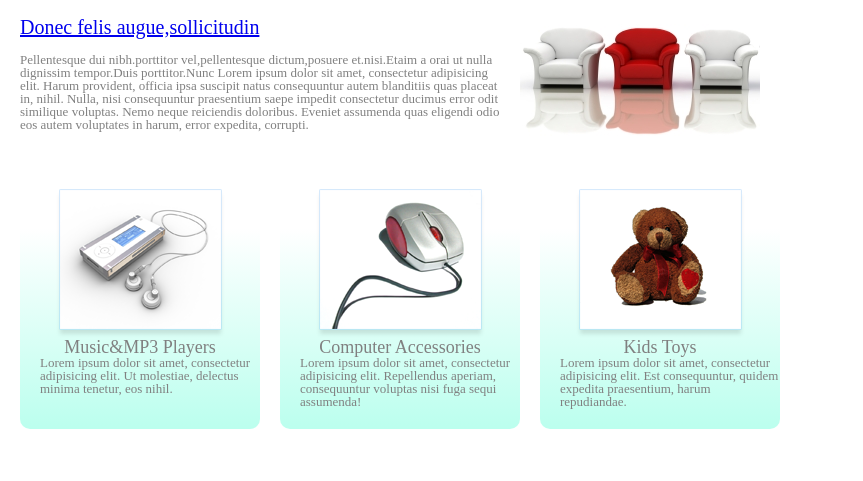
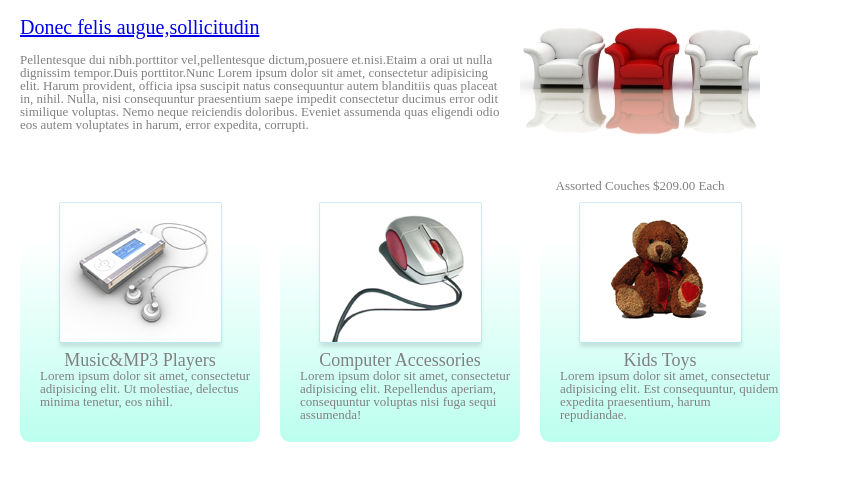
Before and after one commit to g6165310/hw3, a plain HTML site: page index.html in a window 1280 px wide. Shown: the part 103-584 px from the top of the page, without its empty margins (0-863 px from the left). Drawn offline with Linux system fonts and the light colour scheme.

Commit message:
css html 修改
css html 修改

```diff
--- a/css/hw3.css
+++ b/css/hw3.css
@@ -94,6 +94,13 @@ h1{
 }
 .demo{
 	width: 240px;
+	display:block;
+	margin:auto;
+}
+.demo h3{
+	font-size: 13px;
+	color: grey;
+	text-align:center;
 }
 .product{
 	width: 240px;
--- a/index.html
+++ b/index.html
@@ -37,7 +37,8 @@
   		<p>Pellentesque dui nibh.porttitor vel,pellentesque dictum,posuere et.nisi.Etaim a orai ut nulla dignissim tempor.Duis porttitor.Nunc Lorem ipsum dolor sit amet, consectetur adipisicing elit. Harum provident, officia ipsa suscipit natus consequuntur autem blanditiis quas placeat in, nihil. Nulla, nisi consequuntur praesentium saepe impedit consectetur ducimus error odit similique voluptas. Nemo neque reiciendis doloribus. Eveniet assumenda quas eligendi odio eos autem voluptates in harum, error expedita, corrupti. </p>
 
   	</li>
-  	<li class="demo"><a href="#" ><img src="images/demo.png" width="240px"></a></li>
+  	<li class="demo">
+  		<a href="#" ><img src="images/demo.png" width="240px"></a><h3>Assorted Couches  $209.00 Each</h3></li>
   	<li class="product">
   		<a href="#" ><img src="images/product-1.png"></a>
 		<h3>Music&MP3 Players</h3>
```
